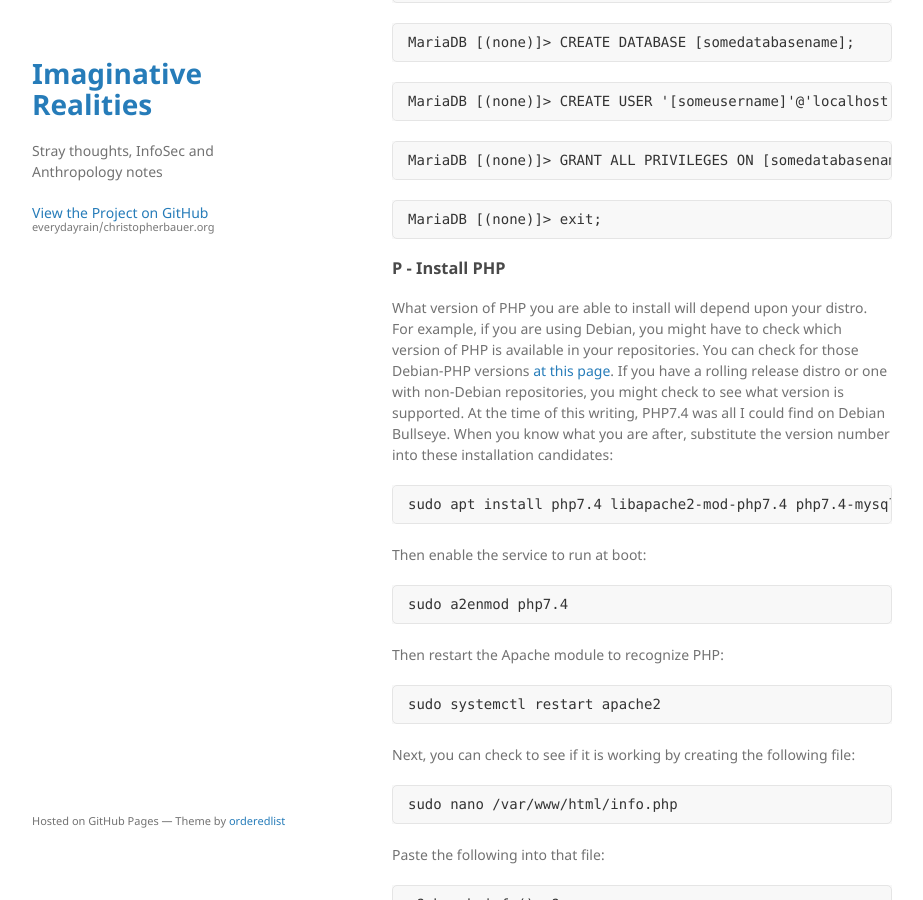
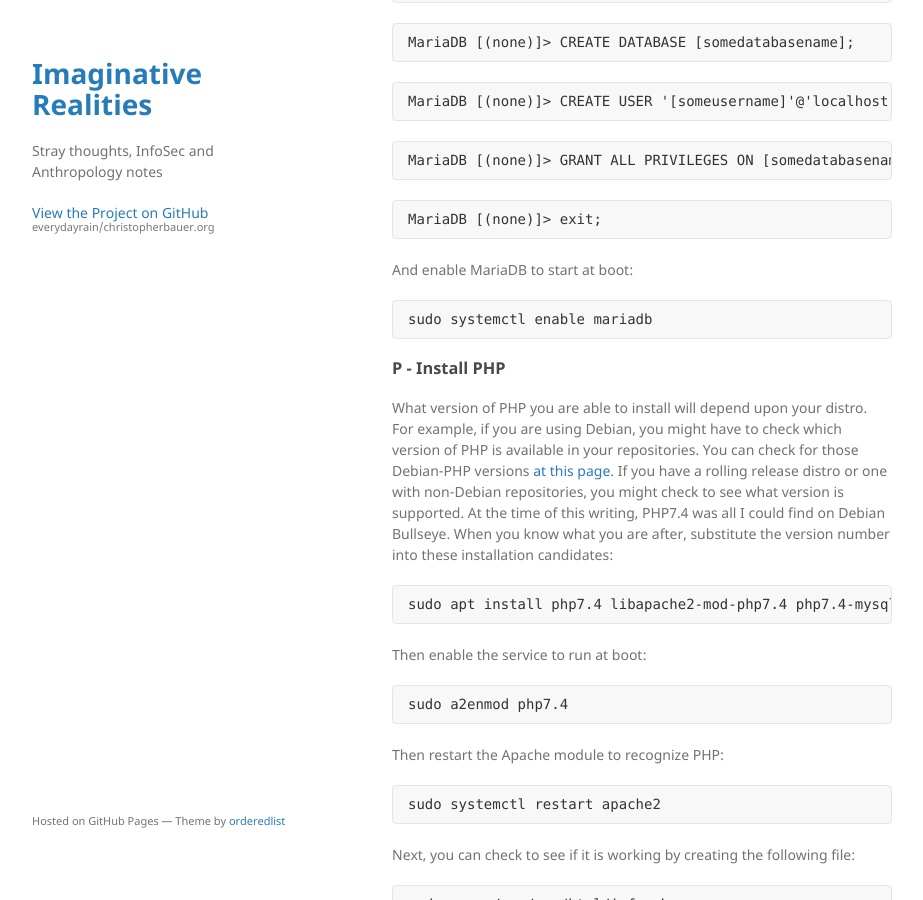
Before and after one commit to everydayrain/christopherbauer.org, a Jekyll site: the page built from _posts/2022-11-8-lamp-install.md, in a window 1280 px wide and 900 px high, scrolled down 3212 px. Shown: the whole window, without its empty margins (178-1101 px from the left). Built offline with Jekyll 4.4.1, drawn with Linux system fonts in a browser that asks for light colours.

Commit message:
Add files via upload

````diff
--- a/_posts/2022-11-8-lamp-install.md
+++ b/_posts/2022-11-8-lamp-install.md
@@ -123,6 +123,10 @@ MariaDB [(none)]> GRANT ALL PRIVILEGES ON [somedatabasename].* TO '[someusername
 MariaDB [(none)]> exit;
 ```
 
+And enable MariaDB to start at boot:
+```
+sudo systemctl enable mariadb
+```
 ### P - Install PHP
 What version of PHP you are able to install will depend upon your distro.  For example, if you are using Debian, you might have to check which version of PHP is available in your repositories.  You can check for those Debian-PHP versions [at this page](https://wiki.debian.org/PHP#PHP_and_Debian).  If you have a rolling release distro or one with non-Debian repositories, you might check to see what version is supported.  At the time of this writing, PHP7.4 was all I could find on Debian Bullseye.  When you know what you are after, substitute the version number into these installation candidates:
 ```
````
